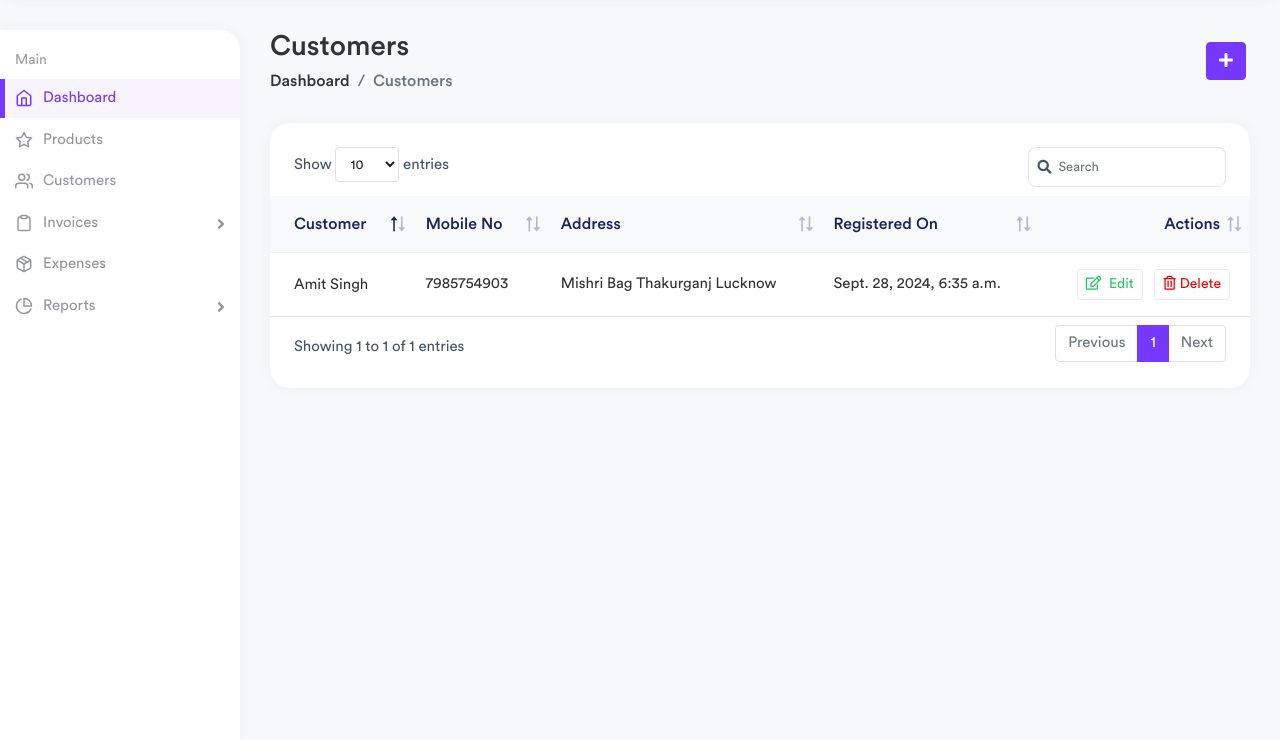
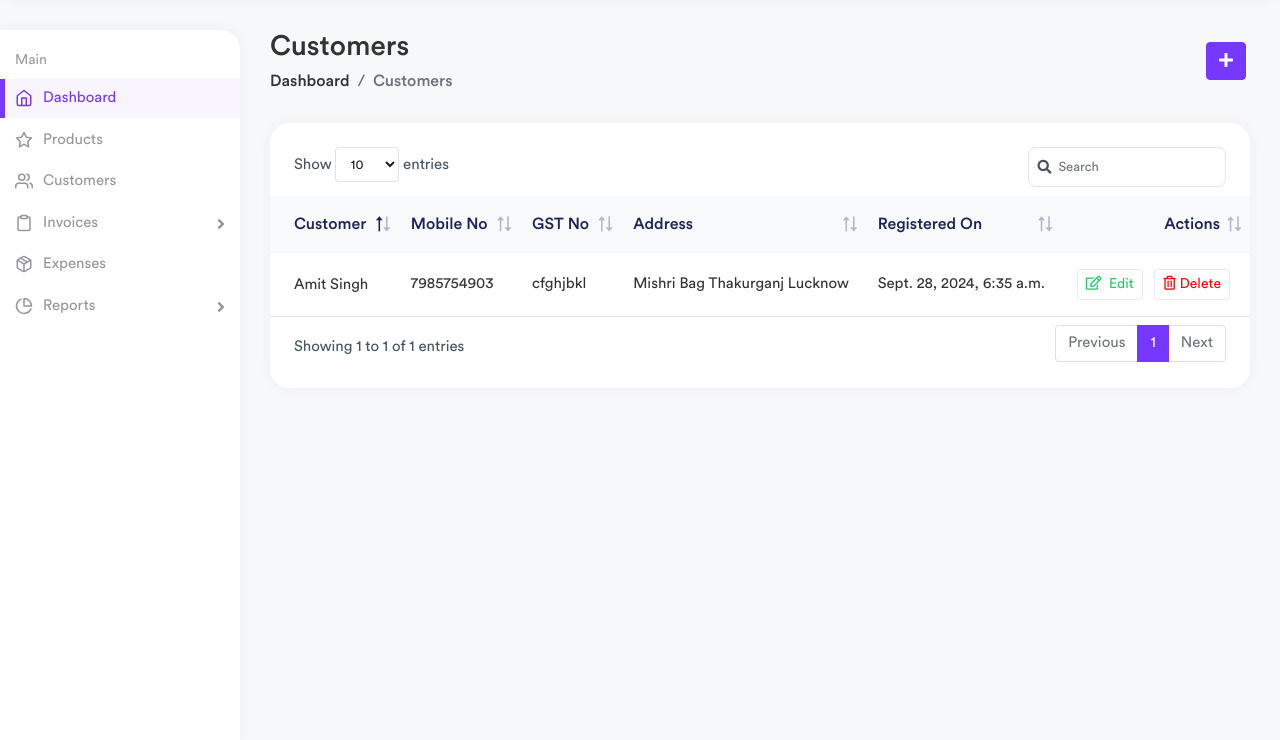
Before and after one commit to imamitdev/Billing-Management, a Django app: page /billing/customer_list/ in a window 1280 px wide. Shown: the part 60-800 px from the top of the page. Run offline with Django 3.2, Linux system fonts and the light colour scheme; a user stored in the database is signed in; data comes from the database, SQL or seed files in the repository; some libraries are stand-ins or nearby versions.

Commit message:
customer gst

```diff
--- a/templates/billing/customer_list.html
+++ b/templates/billing/customer_list.html
@@ -61,6 +61,8 @@
                   <tr>
                     <th>Customer</th>
                     <th>Mobile No</th>
+                    <th>GST No</th>
+
                     <th>Address</th>
                     <th>Registered On</th>
                     <th class="text-end">Actions</th>
@@ -80,6 +82,8 @@
                     </td>
 
                     <td>{{customer.mobile_number}}</td>
+                    <td>{{customer.gst_no}}</td>
+
                     <td>{{customer.address}}</td>
                     <td>{{customer.created_date}}</td>
 
```
Also changed, not shown: 1 other file.
